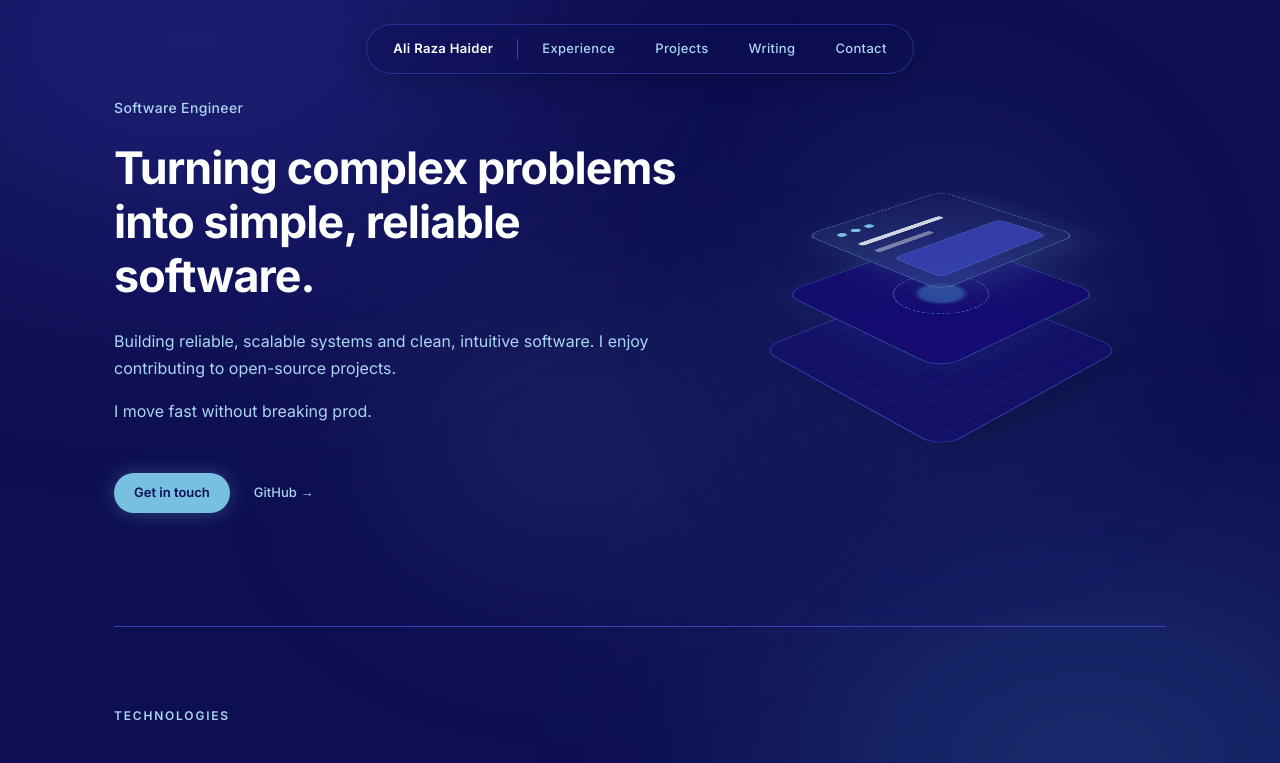
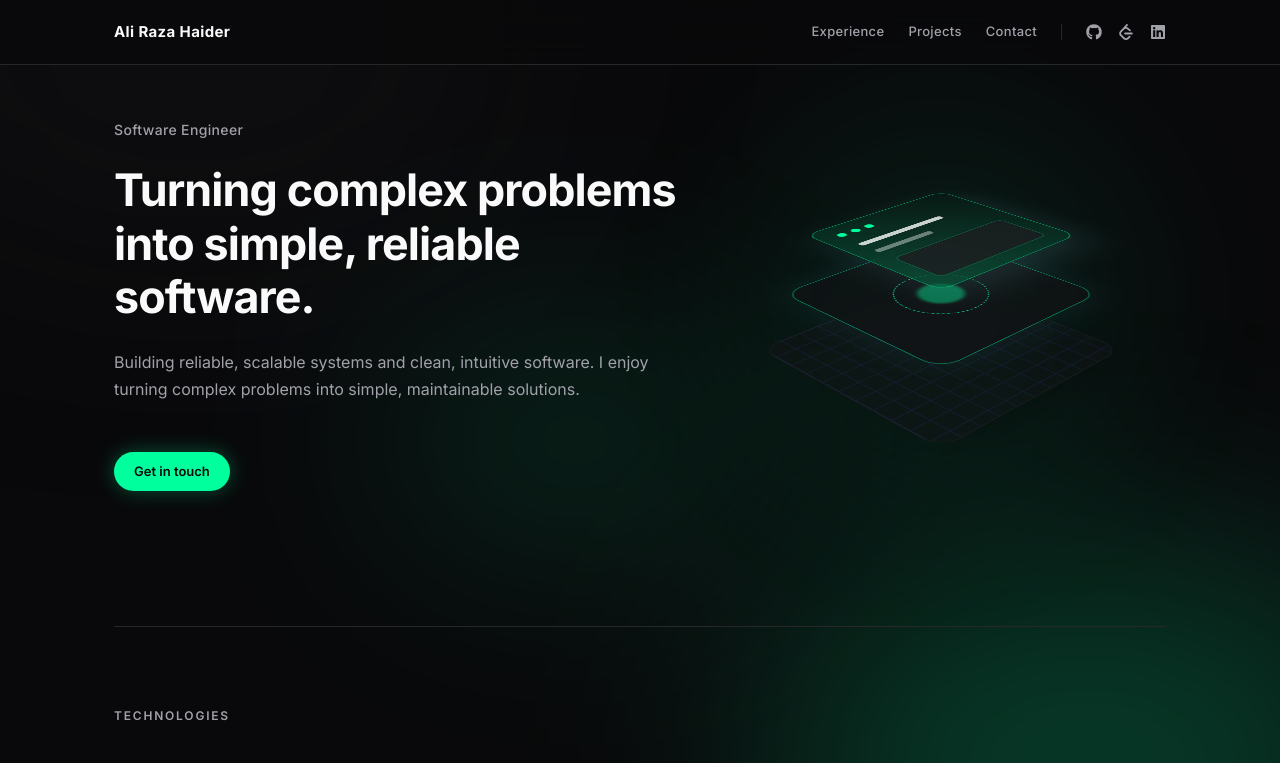
Before and after one commit to Ali-Razahaider/portfolio, a Next.js app: page / in a window 1280 px wide. Shown: the top 763 px of the page. Built offline with nearby package versions, Linux system fonts and the light colour scheme.

Commit message:
refactor:  update header layout

```diff
--- a/src/app/blogs/page.tsx
+++ /dev/null
@@ -1,46 +0,0 @@
-import Link from 'next/link';
-import { getAllPosts } from '@/lib/mdx';
-
-export const metadata = {
-  title: 'Blog | Ali Raza Haider',
-  description: 'Writings on software engineering and systems design.',
-};
-
-export default function BlogsPage() {
-  const posts = getAllPosts();
-
-  return (
-    <div className="pt-32 pb-20 px-6 max-w-[800px] mx-auto w-full min-h-screen">
-      <h1 className="text-void-text text-4xl font-bold mb-4 tracking-tight">Writing</h1>
-      <p className="text-void-muted mb-12">Thoughts, learnings, and deep dives into software engineering.</p>
-
-      <div className="flex flex-col gap-6">
-        {posts.length === 0 ? (
-          <p className="text-void-muted">No posts found.</p>
-        ) : (
-          posts.map((post) => (
-            <Link
-              href={`/blogs/${post.slug}`}
-              key={post.slug}
-              className="group flex flex-col gap-2 p-6 rounded-2xl bg-void-card/40 backdrop-blur-md border border-void-border/50 hover:bg-void-card/60 hover:border-void-border-hover/80 hover:-translate-y-1 hover:shadow-[0_10px_30px_-15px_rgba(120,192,224,0.15)] transition-all duration-300"
-            >
-              <h2 className="text-void-text text-xl font-semibold group-hover:text-void-accent transition-colors">
-                {post.title}
-              </h2>
-              <div className="text-void-muted text-[13px] font-medium mb-1">
-                {new Date(post.date).toLocaleDateString('en-US', {
-                  month: 'long',
-                  day: 'numeric',
-                  year: 'numeric',
-                })}
-              </div>
-              <p className="text-void-muted text-[15px] leading-relaxed">
-                {post.excerpt}
-              </p>
-            </Link>
-          ))
-        )}
-      </div>
-    </div>
-  );
-}
--- a/src/app/globals.css
+++ b/src/app/globals.css
@@ -9,24 +9,24 @@
   --color-foreground: var(--foreground);
   --font-sans: var(--font-inter);
 
-  /* Ocean Twilight Palette */
-  --color-void-bg: #0E0E52;       /* Deep Twilight */
-  --color-void-card: #150578;     /* Navy */
-  --color-void-surface: #3943B7;  /* Ocean Twilight */
-  --color-void-border: #3943B7;
-  --color-void-border-hover: #449DD1; /* Blue Bell */
-  --color-void-text: #FFFFFF;
-  --color-void-muted: #A9D6F0;    /* Muted Sky Blue */
-  --color-void-accent: #78C0E0;   /* Sky Blue Light */
-  --color-void-accent-hover: #449DD1; /* Blue Bell */
-  --color-void-tag: #150578;
-  --color-void-tag-text: #78C0E0;
-  --color-void-nav: #0E0E52;
+  /* Midnight Mint Palette */
+  --color-void-bg: #09090B;       /* Deep Space Gray */
+  --color-void-card: #121214;     /* Darker Card Base */
+  --color-void-surface: #1C1C20;  /* Surface */
+  --color-void-border: #27272A;
+  --color-void-border-hover: #00FF9D; /* Neon Mint */
+  --color-void-text: #FAFAFA;
+  --color-void-muted: #A1A1AA;    /* Zinc 400 */
+  --color-void-accent: #00FF9D;   /* Neon Mint */
+  --color-void-accent-hover: #00D084;
+  --color-void-tag: #092A1F;      /* Dark Mint Tint */
+  --color-void-tag-text: #00FF9D;
+  --color-void-nav: #09090B;
 }
 
 :root {
-  --background: #0E0E52;
-  --foreground: #FFFFFF;
+  --background: #09090B;
+  --foreground: #FAFAFA;
 }
 
 @layer base {
--- a/src/app/layout.tsx
+++ b/src/app/layout.tsx
@@ -2,6 +2,8 @@ import type { Metadata } from "next";
 import { Inter } from "next/font/google";
 import Link from "next/link";
 import { portfolioData } from "@/data/portfolio";
+import { SiLeetcode } from "react-icons/si";
+import { FaGithub, FaLinkedin } from "react-icons/fa6";
 import "./globals.css";
 
 const inter = Inter({
@@ -31,27 +33,29 @@ export default function RootLayout({
         </div>
 
         {/* Header */}
-        <header className="w-full fixed top-6 z-50 flex justify-center px-6 pointer-events-none">
-          <div className="pointer-events-auto bg-void-nav/40 backdrop-blur-2xl border border-void-border/60 rounded-full p-1.5 flex items-center shadow-[0_8px_30px_rgb(0,0,0,0.2)]">
+        <header className="w-full fixed top-0 z-50 bg-void-bg/80 backdrop-blur-xl border-b border-void-border">
+          <div className="max-w-[1100px] mx-auto px-6 h-16 flex items-center justify-between">
             <Link
               href="/"
-              className="text-void-text font-semibold text-[13px] tracking-wide px-5 py-2 hover:text-void-accent transition-colors duration-300"
+              className="text-void-text font-bold text-[15px] tracking-wide hover:text-void-accent transition-colors duration-300"
             >
               {portfolioData.personal.name}
             </Link>
 
-            <div className="w-px h-5 bg-void-border mx-1"></div>
+            <nav className="flex items-center gap-6 text-[13px] font-medium text-void-muted tracking-wide">
+              <div className="hidden sm:flex items-center gap-6">
+                <Link href="/#experience" className="hover:text-void-text transition-colors duration-300">Experience</Link>
+                <Link href="/#projects" className="hover:text-void-text transition-colors duration-300">Projects</Link>
+                <a href={`mailto:${portfolioData.personal.email}`} className="hover:text-void-text transition-colors duration-300">Contact</a>
+              </div>
 
-            <nav className="flex items-center text-[13px] font-medium text-void-muted tracking-wide">
-              <Link href="/#experience" className="hover:text-void-text hover:bg-void-surface px-5 py-2 rounded-full transition-all duration-300">Experience</Link>
-              <Link href="/#projects" className="hover:text-void-text hover:bg-void-surface px-5 py-2 rounded-full transition-all duration-300">Projects</Link>
-              <Link href="/blogs" className="hover:text-void-text hover:bg-void-surface px-5 py-2 rounded-full transition-all duration-300">Writing</Link>
-              <a
-                href={`mailto:${portfolioData.personal.email}`}
-                className="hover:text-void-text hover:bg-void-surface px-5 py-2 rounded-full transition-all duration-300"
-              >
-                Contact
-              </a>
+              <div className="hidden sm:block w-px h-4 bg-void-border"></div>
+
+              <div className="flex items-center gap-4">
+                <a href={portfolioData.personal.links.github} target="_blank" rel="noopener noreferrer" aria-label="GitHub" className="text-[16px] text-void-muted hover:text-void-accent transition-colors duration-300"><FaGithub /></a>
+                <a href={portfolioData.personal.links.leetcode} target="_blank" rel="noopener noreferrer" aria-label="LeetCode" className="text-[16px] text-void-muted hover:text-void-accent transition-colors duration-300"><SiLeetcode /></a>
+                <a href={portfolioData.personal.links.linkedin} target="_blank" rel="noopener noreferrer" aria-label="LinkedIn" className="text-[16px] text-void-muted hover:text-void-accent transition-colors duration-300"><FaLinkedin /></a>
+              </div>
             </nav>
           </div>
         </header>
--- a/src/app/page.tsx
+++ b/src/app/page.tsx
@@ -103,17 +103,9 @@ export default function Home() {
           >
             <a
               href={`mailto:${portfolioData.personal.email}`}
-              className="inline-flex items-center gap-2 px-5 py-2.5 bg-void-accent text-void-bg text-[13px] font-semibold rounded-full hover:bg-void-text transition-colors duration-300 shadow-[0_0_20px_rgba(120,192,224,0.3)]"
+              className="inline-flex items-center gap-2 px-5 py-2.5 bg-void-accent text-void-bg text-[13px] font-semibold rounded-full hover:bg-void-text transition-colors duration-300 shadow-[0_0_20px_rgba(0,255,157,0.3)]"
             >
               Get in touch
-            </a>
-            <a
-              href={portfolioData.personal.links.github}
-              target="_blank"
-              rel="noopener noreferrer"
-              className="text-[13px] font-medium text-void-muted hover:text-void-accent ml-2 transition-colors duration-300"
-            >
-              GitHub →
             </a>
           </motion.div>
         </div>
@@ -316,7 +308,7 @@ export default function Home() {
               key={project.id}
               variants={fadeUp}
               custom={project.id}
-              className="group flex flex-col rounded-2xl bg-void-card/60 backdrop-blur-xl border border-void-border/50 overflow-hidden hover:bg-void-card/80 hover:border-void-border-hover/80 hover:-translate-y-1 hover:shadow-[0_20px_40px_-15px_rgba(120,192,224,0.15)] transition-all duration-500"
+              className="group flex flex-col rounded-2xl bg-void-card/60 backdrop-blur-xl border border-void-border/50 overflow-hidden hover:bg-void-card/80 hover:border-void-border-hover/80 hover:-translate-y-1 hover:shadow-[0_20px_40px_-15px_rgba(0,255,157,0.15)] transition-all duration-500"
             >
               {/* Image */}
               <div className="relative w-full aspect-[16/10] overflow-hidden bg-void-surface/50 border-b border-void-border/50">
--- a/src/content/blogs/hello-world.mdx
+++ /dev/null
@@ -1,17 +0,0 @@
----
-title: 'My First Blog Post'
-date: '2026-08-21'
-excerpt: 'This is a sample blog post to demonstrate the new MDX static blogging setup on my portfolio.'
----
-
-Welcome to my brand new blog!
-
-Since I'm a developer, I wanted a blogging system that feels native to how I work. Instead of using a clunky CMS or dealing with database queries, this blog is powered entirely by **MDX** (Markdown + JSX).
-
-### Why MDX?
-
-1. **Lightning Fast:** Because it's completely static, these pages load instantly.
-2. **Developer Friendly:** I can just write standard Markdown directly in my code editor and push to GitHub to publish.
-3. **Custom Components:** I can even inject React components directly into my markdown if I want interactive charts or code playgrounds later!
-
-*Expect more deep dives into software architecture, distributed systems, and frontend engineering soon.*
--- a/src/data/portfolio.ts
+++ b/src/data/portfolio.ts
@@ -5,13 +5,13 @@ export const portfolioData = {
     tagline: "Software Engineer · Distributed Systems · Problem Solver",
     heroTitle: "Hi, I'm Ali.",
     bioParagraphs: [
-      "Building reliable, scalable systems and clean, intuitive software. I enjoy contributing to open-source projects.",
-      "I move fast without breaking prod."
+      "Building reliable, scalable systems and clean, intuitive software. I enjoy turning complex problems into simple, maintainable solutions."
     ],
     email: "alirazahaider2@gmail.com",
     links: {
       github: "https://github.com/Ali-Razahaider",
       linkedin: "https://linkedin.com/in/alirazahaider",
+      leetcode: "https://leetcode.com/u/08lKiFBnOp/"
     }
   },
   technologies: [
--- a/src/lib/mdx.ts
+++ /dev/null
@@ -1,49 +0,0 @@
-import fs from 'fs';
-import path from 'path';
-import matter from 'gray-matter';
-
-const root = process.cwd();
-const blogsDirectory = path.join(root, 'src', 'content', 'blogs');
-
-export type BlogPost = {
-  slug: string;
-  title: string;
-  date: string;
-  excerpt: string;
-  content: string;
-};
-
-export function getPostSlugs() {
-  if (!fs.existsSync(blogsDirectory)) {
-    return [];
-  }
-  return fs.readdirSync(blogsDirectory).filter(file => file.endsWith('.mdx'));
-}
-
-export function getPostBySlug(slug: string): BlogPost | null {
-  try {
-    const realSlug = slug.replace(/\.mdx$/, '');
-    const fullPath = path.join(blogsDirectory, `${realSlug}.mdx`);
-    const fileContents = fs.readFileSync(fullPath, 'utf8');
-    const { data, content } = matter(fileContents);
-
-    return {
-      slug: realSlug,
-      title: data.title || 'Untitled',
-      date: data.date || '',
-      excerpt: data.excerpt || '',
-      content,
-    };
-  } catch (error) {
-    return null;
-  }
-}
-
-export function getAllPosts(): BlogPost[] {
-  const slugs = getPostSlugs();
-  const posts = slugs
-    .map((slug) => getPostBySlug(slug))
-    .filter((post): post is BlogPost => post !== null)
-    .sort((post1, post2) => (new Date(post1.date) < new Date(post2.date) ? 1 : -1));
-  return posts;
-}
```
Also changed, not shown: src/app/blogs/[slug]/page.tsx (deleted, +0 -44 lines).
